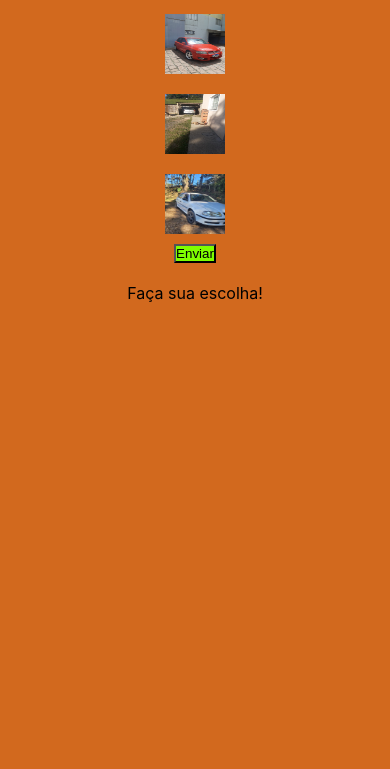
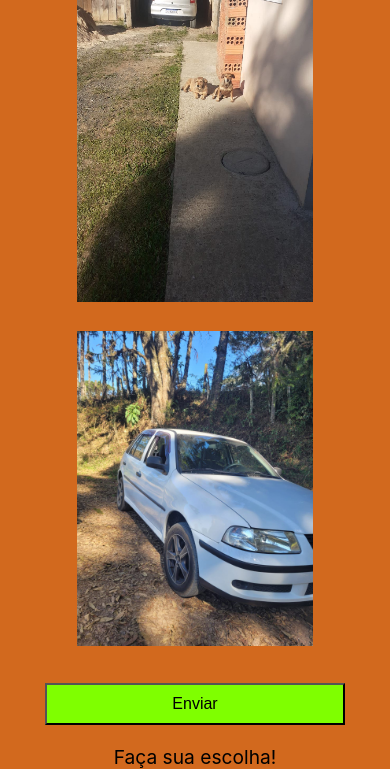
Before and after one commit to FuciliniCassio/vehicleProject, a website: page index.html in a window 390 px wide. Shown: the part 318-1087 px from the top of the page. Before the commit the page ends 844 px from the top, so only its background shows below. Drawn offline with Linux system fonts and the light colour scheme.

Commit message:
Update Error Sum select vehicle

```diff
--- a/index.html
+++ b/index.html
@@ -4,12 +4,14 @@
     <meta charset="UTF-8" />
     <meta name="viewport" content="width=device-width, initial-scale=1.0" />
     <title>Vehicle Selection</title>
-  </head>
     <style>
       * {
         margin: 0;
         padding: 0;
         box-sizing: border-box;
+      }
+
+      body {
         background-color: chocolate;
       }
 
@@ -22,8 +24,38 @@
         align-items: center;
       }
 
-    button{
+      button {
         background-color: chartreuse;
+        margin-top: 20px;
+        padding: 10px 20px;
+        font-size: 1em;
+        cursor: pointer;
+      }
+
+      .vehicle-options {
+        display: flex;
+        justify-content: space-around;
+        margin-top: 20px;
+        gap: 10px;
+      }
+
+      .vehicle {
+        width: 150px;
+        height: auto;
+        cursor: pointer;
+        border: 2px solid transparent;
+        transition: transform 0.2s;
+      }
+
+      .vehicle.selected {
+        border-color: blue;
+        transform: scale(1.05);
+      }
+
+      .result {
+        font-size: 1.2em;
+        margin-top: 20px;
+        text-align: center;
       }
 
       /* Estilos específicos para dispositivos móveis */
@@ -32,45 +64,31 @@
           padding: 10px;
         }
 
-      form {
-        width: 100%;
-        max-width: 400px;
-      }
-
-      label,
-      input[type="submit"] {
-        margin-top: 20px;
-      }
-
         .vehicle-options {
-        display: flex;
           flex-direction: column; /* Empilha as imagens */
           align-items: center;
-        margin-top: 20px;
         }
 
         .vehicle {
-        width: 60px;
-        height: 60px;
-        margin: 10px 0; /* Espaçamento vertical entre as imagens */
-        cursor: pointer;
+          width: 80%; /* Ajusta a largura das imagens para caber na tela */
+          max-width: 300px;
+          margin-bottom: 15px; /* Espaçamento entre as imagens */
         }
 
-      .result {
-        font-size: 1em;
-        text-align: center;
-        margin-top: 20px;
+        button {
+          width: 100%;
+          max-width: 300px;
         }
       }
     </style>
-
+  </head>
   <body>
     <div class="container">
       <h1>Com qual Veículo vamos Hoje?</h1>
       <div class="vehicle-options">
-        <img src="car1.jpg" class="vehicle" data-vehicle="car1" width="300" height="400" alt="Veículo 1" />
-        <img src="car2.jpg" class="vehicle" data-vehicle="car2" width="300" height="400" alt="Veículo 2" />
-        <img src="car3.jpg" class="vehicle" data-vehicle="car3" width="300" height="400" alt="Veículo 3" />
+        <img src="car1.jpg" class="vehicle" data-vehicle="car1" alt="Veículo 1" />
+        <img src="car2.jpg" class="vehicle" data-vehicle="car2" alt="Veículo 2" />
+        <img src="car3.jpg" class="vehicle" data-vehicle="car3" alt="Veículo 3" />
       </div>
       <button class="submit-btn">Enviar</button>
       <div class="result">Faça sua escolha!</div>
--- a/vehicleSelections.json
+++ /dev/null
@@ -1 +0,0 @@
-{"car1":0,"car2":0,"car3":0}
```
Also changed, not shown: server.js (+15 -2 lines). Lines whose indentation alone changed are shown as unchanged.
